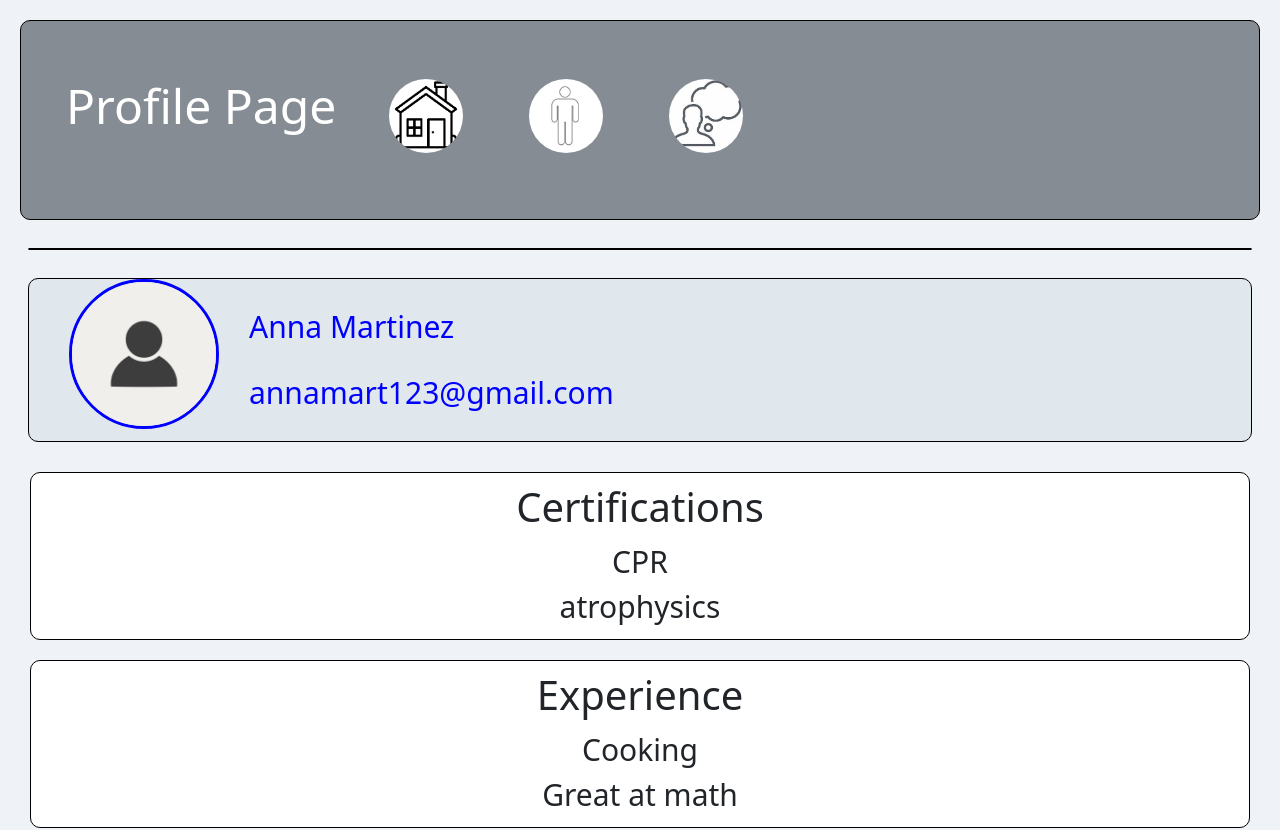
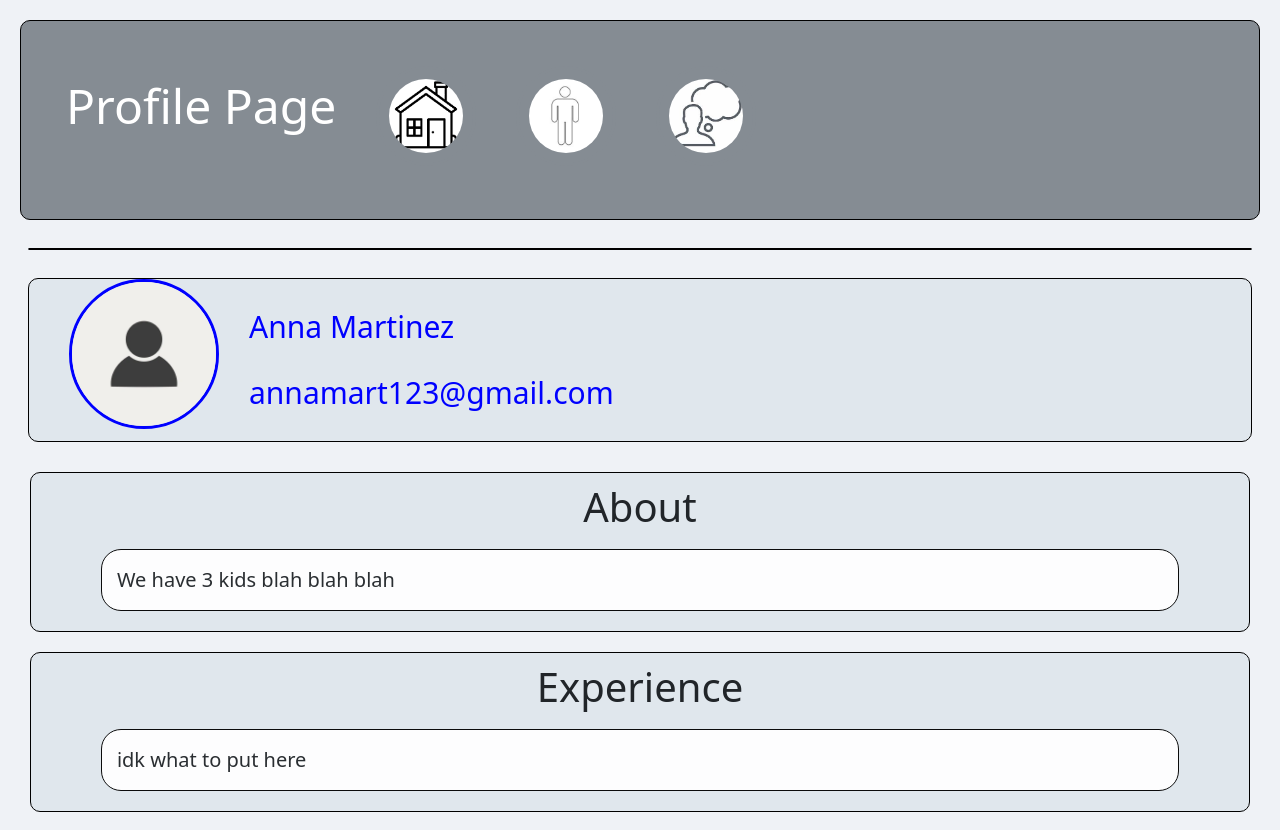
Before and after one commit to Lwalsh2022/Find-My-Sitter, a React (Create React App) app in the folder client/: page /sitters in a window 1280 px wide. Shown: the top 830 px of the page. Built offline with nearby package versions, Linux system fonts and the light colour scheme.

Commit message:
updated divs for profile info

```diff
--- a/client/src/components/Sitters.js
+++ b/client/src/components/Sitters.js
@@ -39,22 +39,22 @@ const UserProfile = (props) => {
   const [Certification, setCertification] = useState([
     {
       id: 1,
-      certification: 'CPR'
+      certification: 'We have 3 kids blah blah blah'
     },
-    {
-      id: 2,
-      certification: 'atrophysics'
-    }
+    // {
+    //   id: 2,
+    //   certification: 'First Aid'
+    // }
   ])
   const [Experience, setExperience] = useState([
     {
       id: 1,
-      experience: 'Cooking'
+      experience: 'idk what to put here'
     },
-    {
-      id: 2,
-      experience: 'Great at math'
-    }
+    // {
+    //   id: 2,
+    //   experience: 'Great at math'
+    // }
   ])
 
   const [currentReview, setCurrentReview] = useState([
@@ -108,9 +108,9 @@ const UserProfile = (props) => {
           {/* certification code */}
           <div className='info'>
             <div className='cert'>
-              <h1> Certifications </h1>
+              <h1> About </h1>
               {Certification.map((post) => (
-                <div>
+                <div className='whiteTextBox'>
                   <li>{post.certification}</li>
                 </div>
               ))}
@@ -119,7 +119,7 @@ const UserProfile = (props) => {
             <div className='exp'>
               <h1> Experience </h1>
               {Experience.map((post) => (
-                <div>
+                <div className='whiteTextBox'>
                   <li>{post.experience}</li>
                 </div>
               ))}
@@ -137,7 +137,7 @@ const UserProfile = (props) => {
       <div className='reviews'>
         <h1> Reviews </h1>
         {currentReview.map((post) => (
-          <div className='sitterReviews'>
+          <div className='whiteTextBox'>
             <h6>Posted by: {post.author}</h6>
             <p>{post.review}</p>
           </div>
--- a/client/src/sitter.css
+++ b/client/src/sitter.css
@@ -152,7 +152,8 @@ img {
     border-radius: 10px;
     padding: 10px;
     margin-top: 20px;
-    background-color: white;
+    background-color: #e0e7ed;
+    font-size: 20px;
 }
 
 /* Experience section*/
@@ -167,7 +168,8 @@ img {
     border-radius: 10px;
     padding: 10px;
     margin-top: 20px;
-    background-color: white;
+    background-color: #e0e7ed;
+    font-size: 20px;
 }
 
 
@@ -239,7 +241,7 @@ img {
     background-color: #e0e7ed;
 }
 
-.sitterReviews {
+.whiteTextBox {
     background-color: white;
     opacity: 95%;
     border: 0.5px solid black;
```
